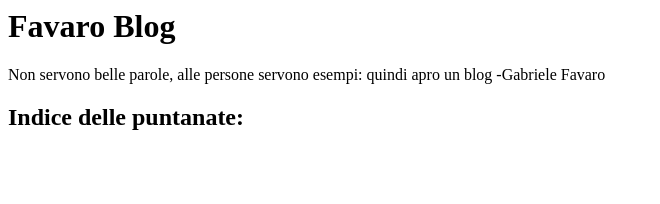
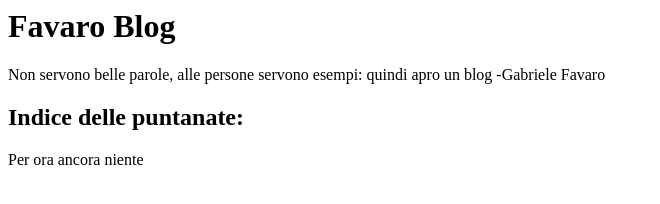
Before and after one commit to gfgabrielefavaro/FavaroBlog, a plain HTML site: page index.html in a window 1280 px wide. Shown: the whole page, without its empty margins (0-660 px from the left). Drawn offline with Linux system fonts and the light colour scheme.

Commit message:
Un passo alla volta

```diff
--- a/index.html
+++ b/index.html
@@ -4,4 +4,5 @@
 servono esempi: quindi apro un blog
 				-Gabriele Favaro</p>
 <h2>Indice delle puntanate:</h2>
+<p>Per ora ancora niente</p>
 </html>
```
